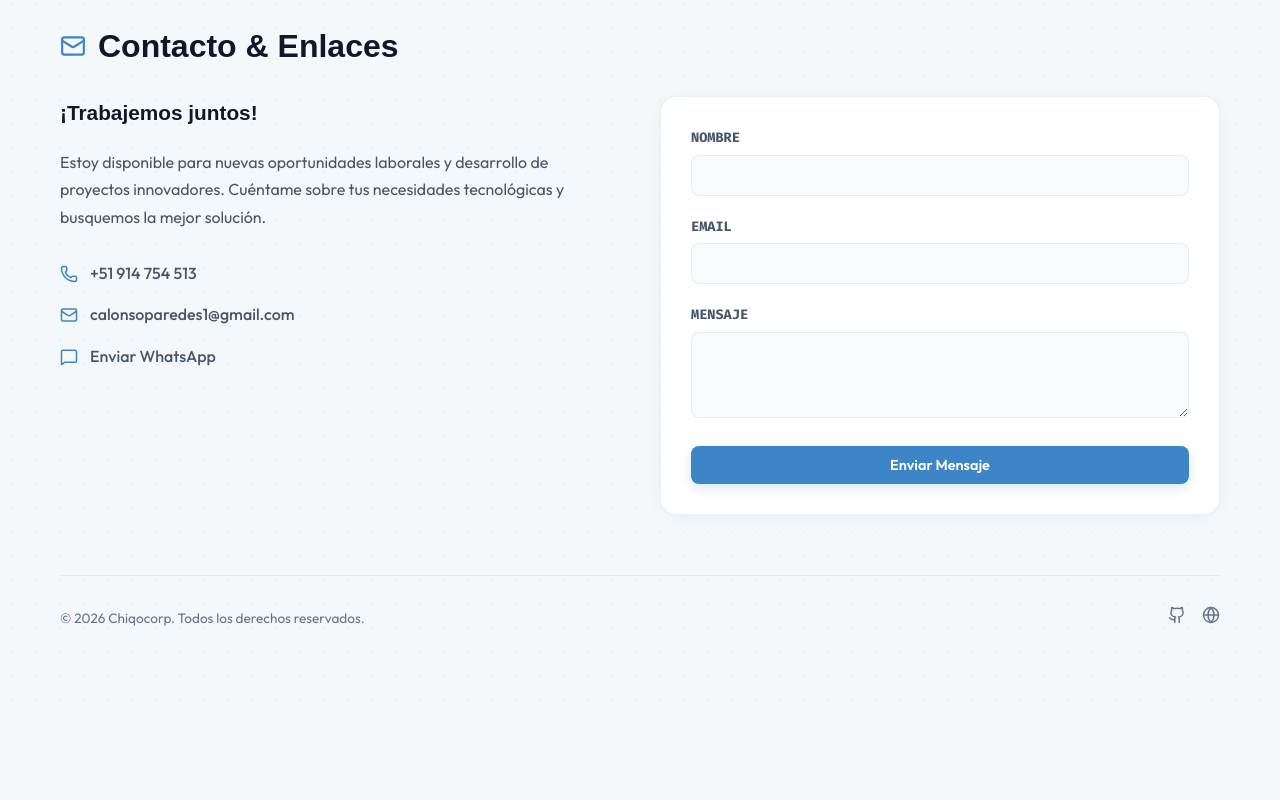
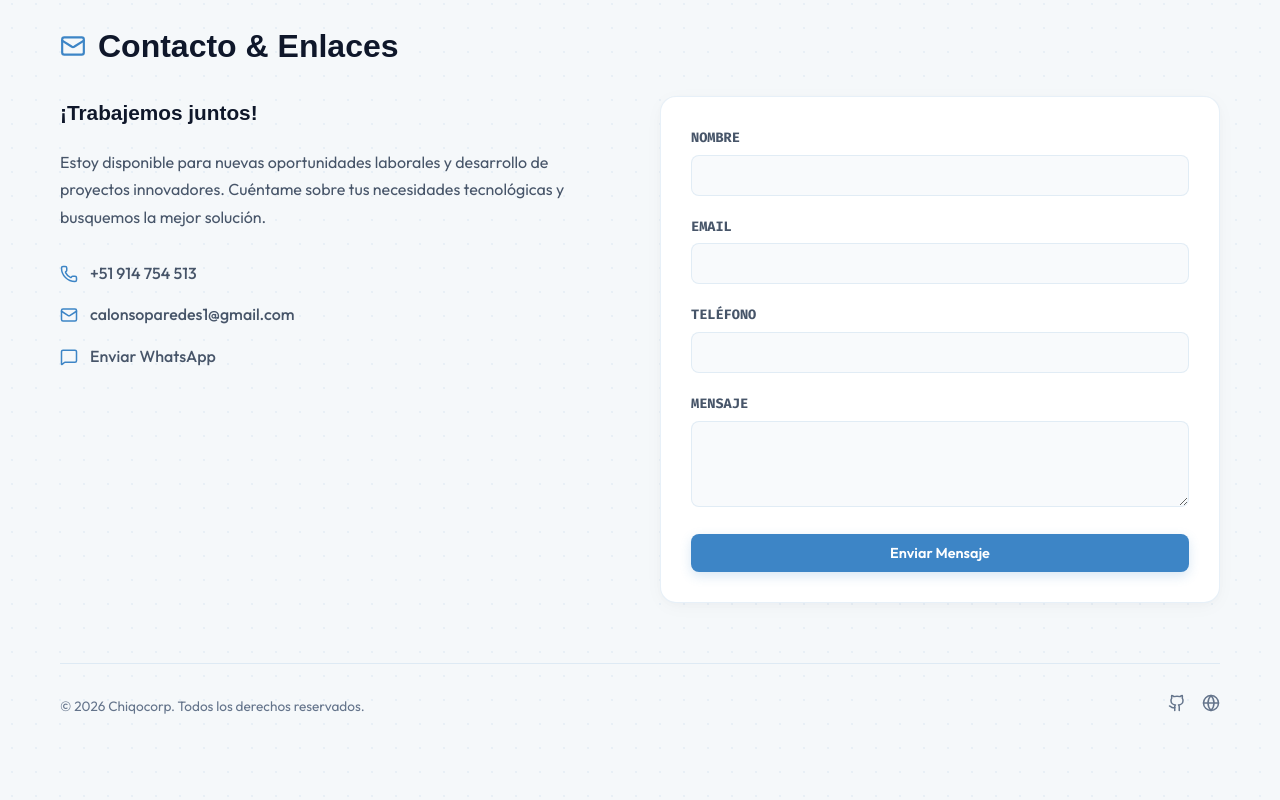
Before and after one commit to hxtxrchq/Portfolio, a React (Vite) app: page / in a window 1280 px wide. Shown: the part 3968-4768 px from the top of the page. Before the commit the page ends 4679 px from the top, so only its background shows below. Built offline with nearby package versions, Linux system fonts and the light colour scheme; a web font is replaced by a local one.

Commit message:
contact forms

```diff
--- a/src/components/VisualMode.tsx
+++ b/src/components/VisualMode.tsx
@@ -870,6 +870,16 @@ export const VisualMode: React.FC = () => {
               />
             </div>
             <div>
+              <label style={{ display: 'block', fontSize: '0.85rem', color: 'var(--text-secondary)', marginBottom: '6px', fontFamily: 'var(--font-code)', fontWeight: 600 }}>TELÉFONO</label>
+              <input
+                type="tel"
+                name="phone"
+                style={{ width: '100%', padding: '12px', background: '#f8fafc', border: '1px solid var(--border-subtle)', borderRadius: '8px', color: 'var(--text-primary)', outline: 'none', transition: 'var(--transition-smooth)' }}
+                onFocus={e => e.currentTarget.style.borderColor = 'var(--accent-color)'}
+                onBlur={e => e.currentTarget.style.borderColor = 'var(--border-subtle)'}
+              />
+            </div>
+            <div>
               <label style={{ display: 'block', fontSize: '0.85rem', color: 'var(--text-secondary)', marginBottom: '6px', fontFamily: 'var(--font-code)', fontWeight: 600 }}>MENSAJE</label>
               <textarea
                 name="message"
```
